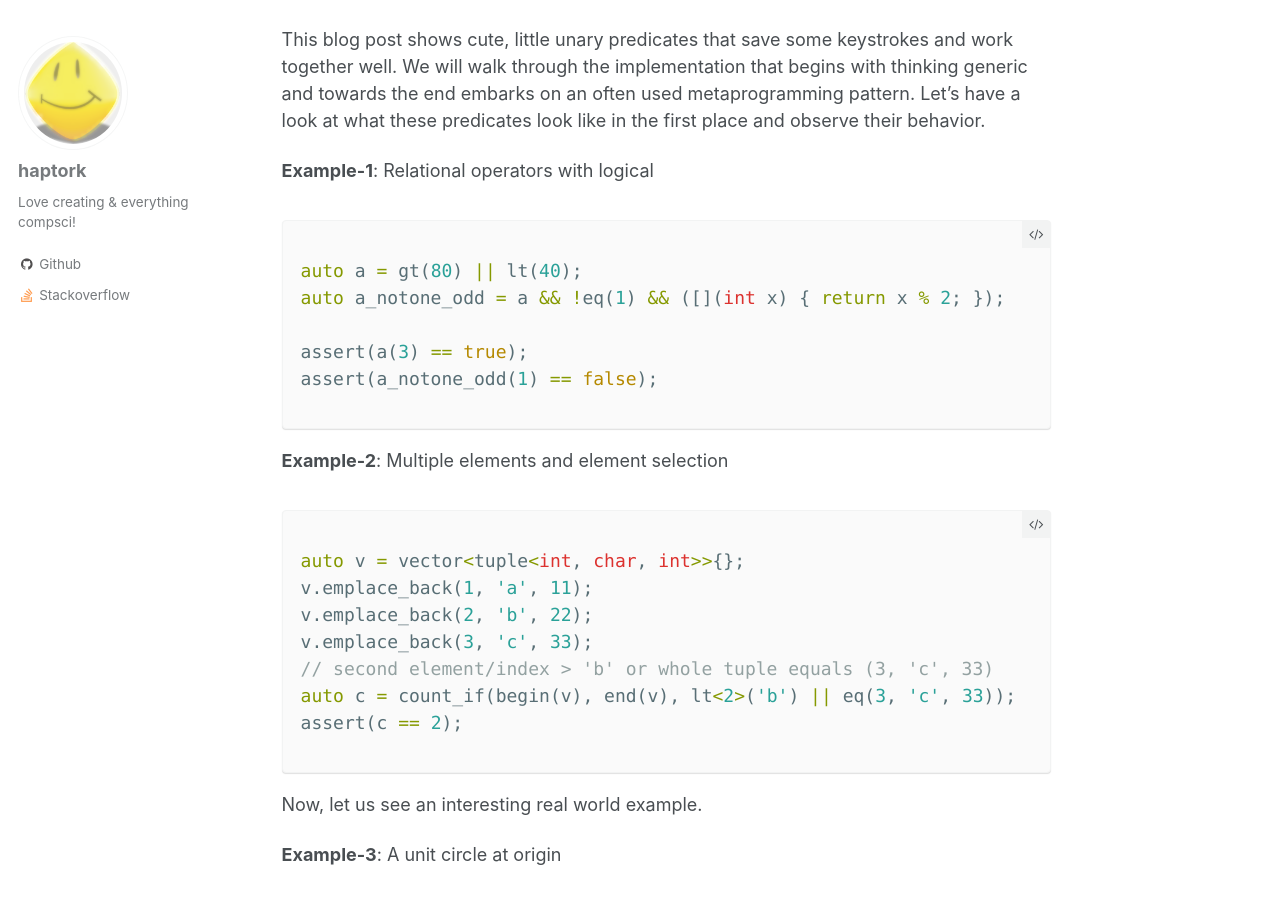
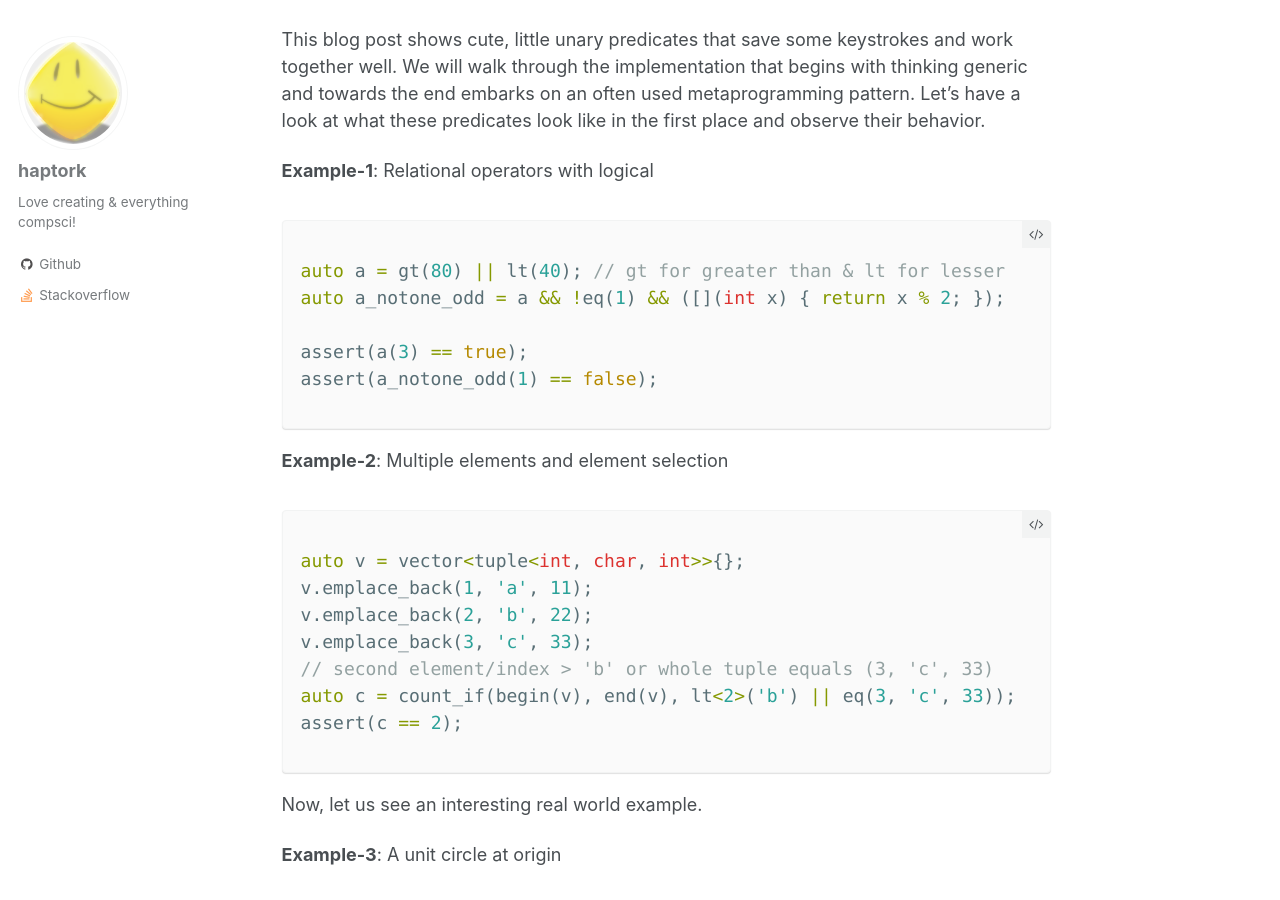
Before and after one commit to haptork/easyLambda, a Jekyll site: the page built from _posts/2016-10-02-easy-unary-predicates.md, in a window 1280 px wide and 900 px high, scrolled down 324 px. Built offline with Jekyll 4.4.1, drawn with Linux system fonts in a browser that asks for light colours; comment, search, counter and statistics services are not loaded.

Commit message:
Updated unary preds post

```diff
--- a/_posts/2016-10-02-easy-unary-predicates.md
+++ b/_posts/2016-10-02-easy-unary-predicates.md
@@ -16,7 +16,7 @@ single parameter to decide the return value
 [[drdobbs]](http://www.drdobbs.com/effective-standard-c-library-unary-predi/184403777)
 [[cppref]](http://en.cppreference.com/w/cpp/concept/Predicate). They are useful
 in many higher order functions e.g. '_if' algorithms in standard library such
-as find_if or remove_if, partition etc.  With increase in functional style
+as find_if or remove_if, partition etc. With increase in functional style
 programming and libraries within C++, predicates are going to be used more
 often.
 
@@ -29,7 +29,7 @@ place and observe their behavior.
 **Example-1**: Relational operators with logical
 
 {% highlight cpp %}
-auto a = gt(80) || lt(40);
+auto a = gt(80) || lt(40); // gt for greater than & lt for lesser
 auto a_notone_odd = a && !eq(1) && ([](int x) { return x % 2; });
 
 assert(a(3) == true);
```
